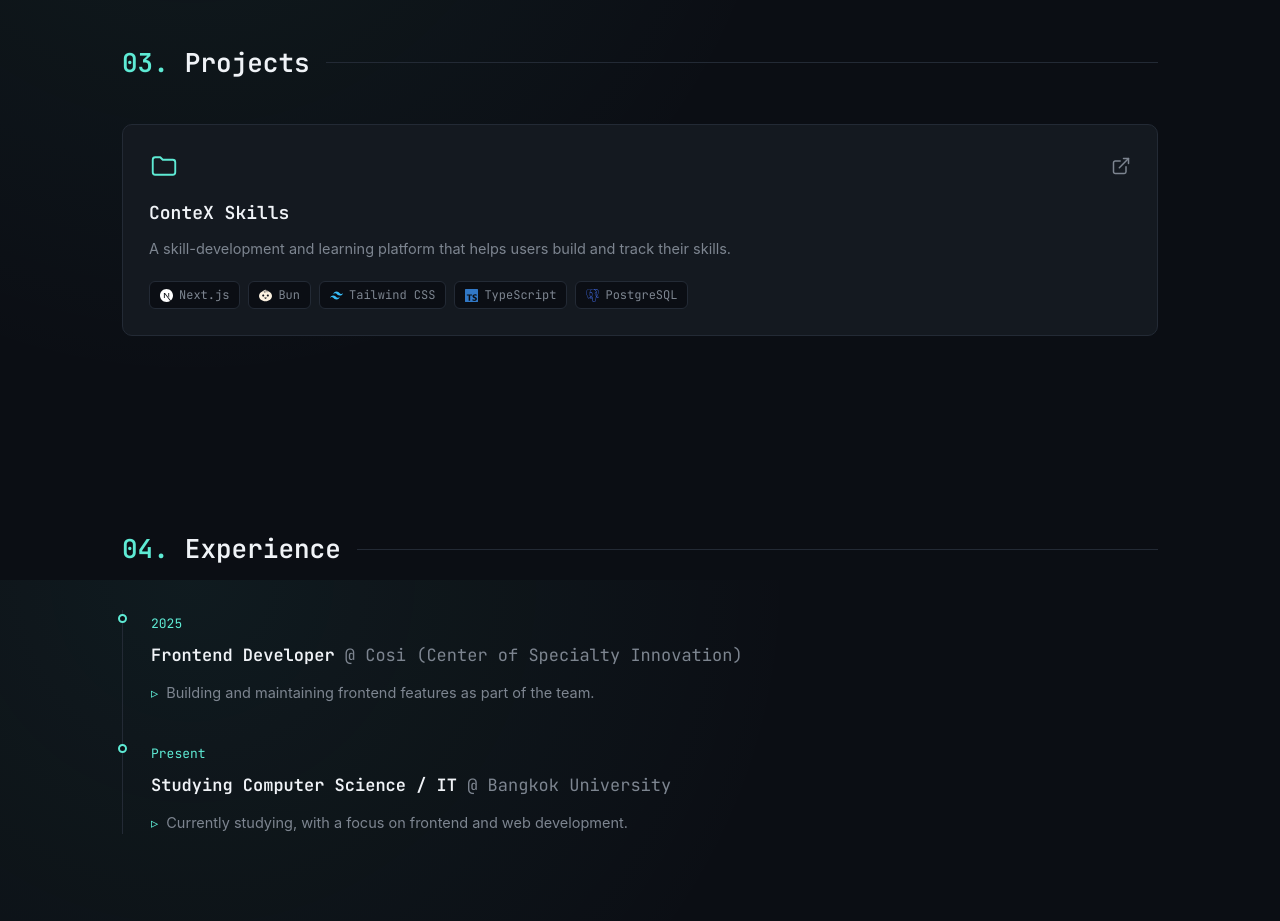
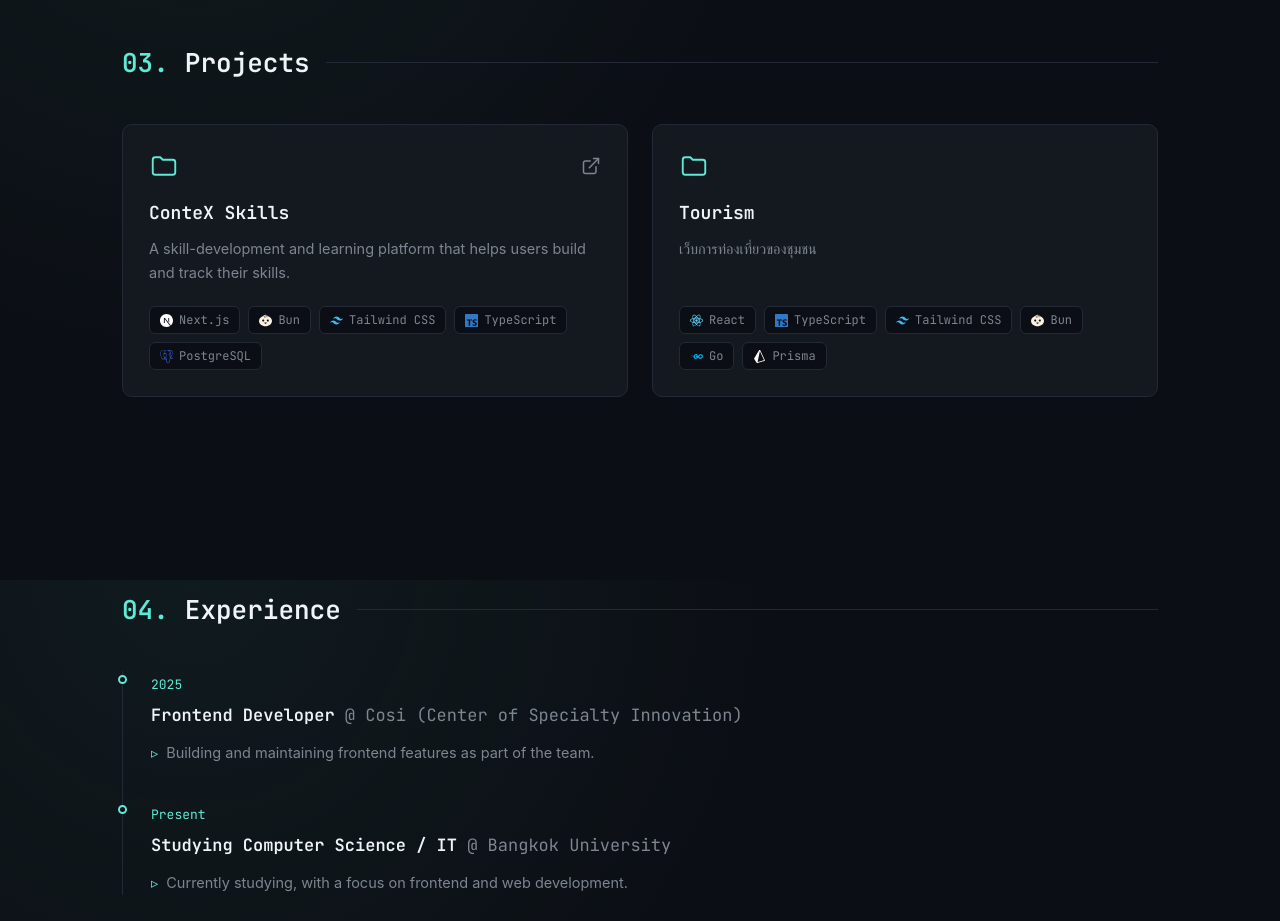
Before and after one commit to POPO112005/portfolio, a React (Vite) app: page / in a window 1280 px wide. Shown: the part 1820-2741 px from the top of the page. Built offline with nearby package versions, Linux system fonts and the light colour scheme.

Commit message:
feat: update ProjectModal and Projects components to conditionally render demo links; add new project entry with tech stack

```diff
--- a/src/components/ProjectModal.tsx
+++ b/src/components/ProjectModal.tsx
@@ -131,16 +131,20 @@ export function ProjectModal({ project, onClose }: { project: Project; onClose:
             ))}
           </ul>
 
+          {(project.github || project.demo) && (
             <div className="mt-5 flex gap-3">
               {project.github && (
                 <a href={project.github} target="_blank" rel="noreferrer" className={`${btnBase} ${btnGhost}`}>
                   <GithubIcon size={16} /> Code
                 </a>
               )}
+              {project.demo && (
                 <a href={project.demo} target="_blank" rel="noreferrer" className={`${btnBase} ${btnGhost}`}>
                   <ExternalLinkIcon size={16} /> Live demo
                 </a>
+              )}
             </div>
+          )}
         </div>
       </div>
     </div>
--- a/src/components/Projects.tsx
+++ b/src/components/Projects.tsx
@@ -39,6 +39,7 @@ export function Projects() {
                     <GithubIcon size={20} />
                   </a>
                 )}
+                {project.demo && (
                   <a
                     href={project.demo}
                     target="_blank"
@@ -49,6 +50,7 @@ export function Projects() {
                   >
                     <ExternalLinkIcon size={20} />
                   </a>
+                )}
               </div>
             </div>
             <h3 className={`mt-[18px] text-lg text-text-bright ${heading}`}>{project.title}</h3>
--- a/src/components/techIcons.tsx
+++ b/src/components/techIcons.tsx
@@ -10,6 +10,7 @@ import {
   SiNextdotjs,
   SiNodedotjs,
   SiPostgresql,
+  SiPrisma,
   SiPython,
   SiReact,
   SiTailwindcss,
@@ -33,6 +34,7 @@ const techIconMap: Record<string, TechEntry> = {
   tailwind: { icon: SiTailwindcss, color: '#38bdf8' },
   typescript: { icon: SiTypescript, color: '#3178c6' },
   postgresql: { icon: SiPostgresql, color: '#4169e1' },
+  prisma: { icon: SiPrisma, color: '#ffffff' },
   react: { icon: SiReact, color: '#61dafb' },
   vercel: { icon: SiVercel, color: '#ffffff' },
   javascript: { icon: SiJavascript, color: '#f7df1e' },
--- a/src/data/portfolio.ts
+++ b/src/data/portfolio.ts
@@ -42,9 +42,17 @@ export const projects = [
     description:
       'A skill-development and learning platform that helps users build and track their skills.',
     tech: ['Next.js', 'Bun', 'Tailwind CSS', 'TypeScript', 'PostgreSQL'],
-    github: undefined,
-    demo: 'https://1mobyspj.vercel.app/',
+    github: undefined as string | undefined,
+    demo: 'https://1mobyspj.vercel.app/' as string | undefined,
     images: ['/1moby.png', '/1moby2.png', '/1moby3.png'],
+  },
+  {
+    title: 'Tourism',
+    description: 'เว็บการท่องเที่ยวของชุมชน',
+    tech: ['React', 'TypeScript', 'Tailwind CSS', 'Bun', 'Go', 'Prisma'],
+    github: undefined as string | undefined,
+    demo: undefined as string | undefined,
+    images: [] as string[],
   },
 ]
 
```
Lines whose indentation alone changed are shown as unchanged.
